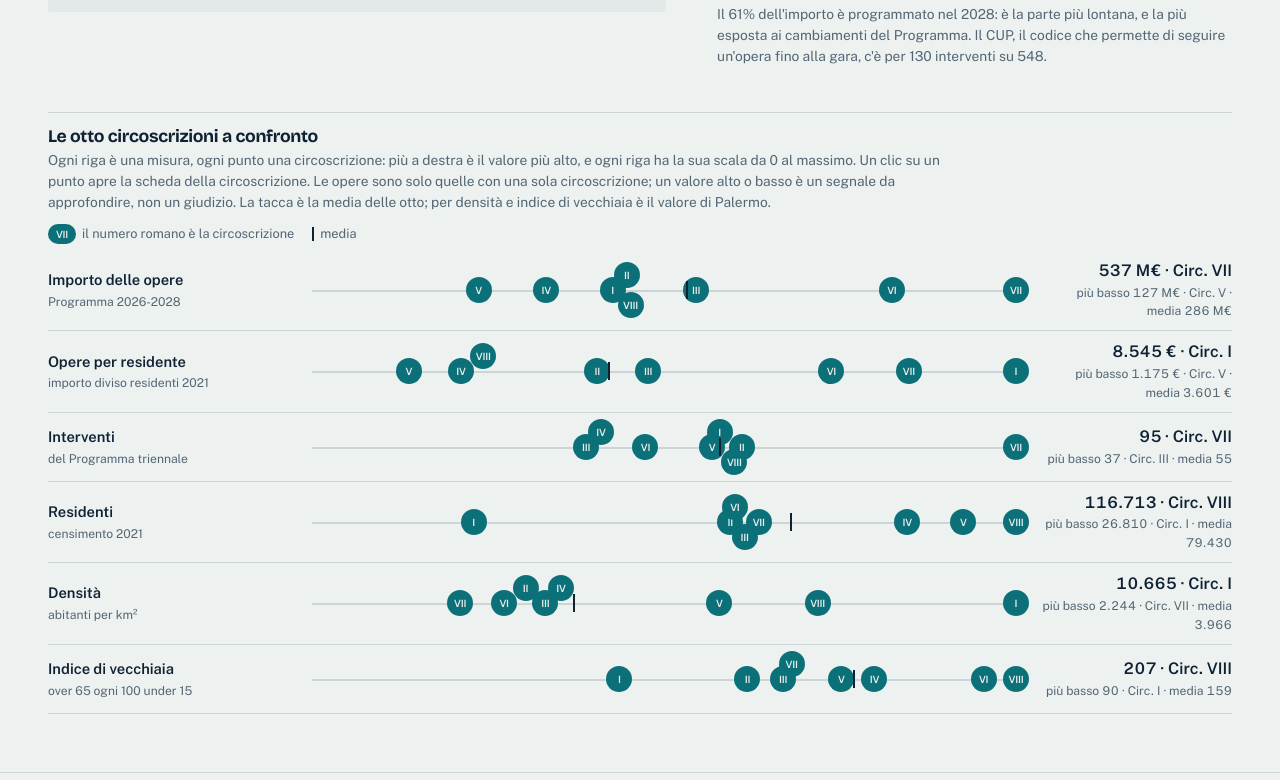
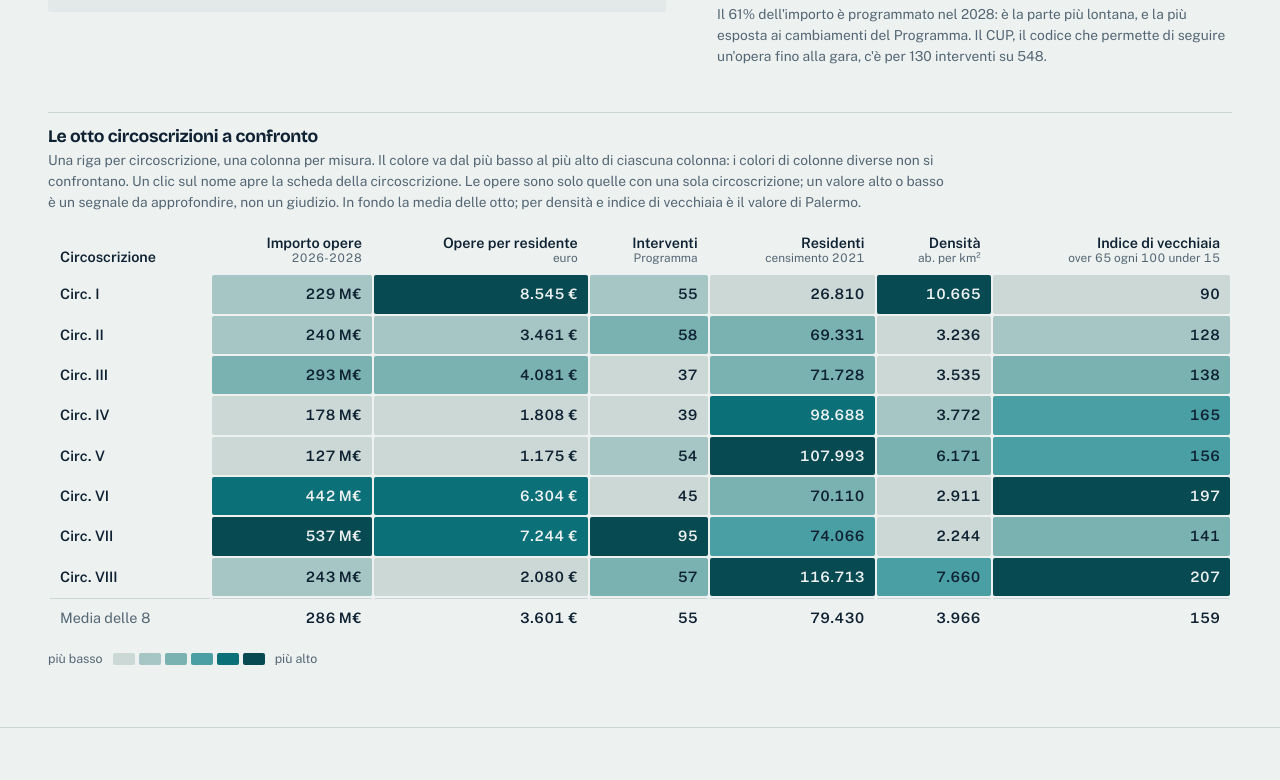
Before and after one commit to PalermoHub/palermo_in_chiaro, a plain HTML site: page index.html in a window 1280 px wide. Shown: the part 2360-3140 px from the top of the page. Drawn offline with nearby package versions, Linux system fonts and the light colour scheme.

Commit message:
Sostituisce nella home la striscia di punti con una tabella a colori
I punti con il numero romano, sfalsati su tre file, si leggevano male e
ricordavano uno spartito. Nella home le otto circoscrizioni sono ora una tabella
a colori: una riga per circoscrizione, una colonna per misura, il numero scritto
in ogni cella, il colore dal più basso al più alto di ciascuna colonna e la
media in fondo. Il nome porta alla scheda. La striscia di punti resta nelle
schede e nelle statistiche, dove c'è una circoscrizione scelta in evidenza.

Co-Authored-By: Claude Sonnet 5.5 <noreply@anthropic.com>

```diff
--- a/circoscrizione/1/index.html
+++ b/circoscrizione/1/index.html
@@ -28,7 +28,7 @@
 <link rel="preconnect" href="https://fonts.googleapis.com">
 <link rel="preconnect" href="https://fonts.gstatic.com" crossorigin>
 <link href="https://fonts.googleapis.com/css2?family=Bricolage+Grotesque:opsz,wght@12..96,500;12..96,700&family=Public+Sans:ital,wght@0,400;0,600;1,400&display=swap" rel="stylesheet">
-<link rel="stylesheet" href="../../css/style.css?v=20261126a">
+<link rel="stylesheet" href="../../css/style.css?v=20261126b">
 <script src="../../js/tema.js?v=20261120a"></script>
 <script src="../../js/ambiente.js?v=20261124d"></script>
 <script type="application/ld+json">
@@ -236,7 +236,7 @@
 <script src="../../js/cerca.js?v=20261121a"></script>
 <script src="../../js/crediti.js?v=20261119a"></script>
 <script src="../../js/su.js?v=20261125a"></script>
-<script src="../../js/grafici.js?v=20261126g"></script>
+<script src="../../js/grafici.js?v=20261126h"></script>
 <script src="../../js/circoscrizione.js?v=20261126b"></script>
 </body>
 </html>
--- a/css/style.css
+++ b/css/style.css
@@ -1547,3 +1547,23 @@ body > main { flex: 1 0 auto; }
 .str-pista i.p-tutte, .str-leg i.p-tutte { display: inline-flex; align-items: center; justify-content: center; text-align: center; }
 .str-pista i.p-tutte { position: absolute; }
 .str-leg i.p-tutte { position: static; }
+
+/* tabella a colori (js/grafici.js, calore) */
+.cal-scroll { overflow-x: auto; }
+.calore { width: 100%; border-collapse: separate; border-spacing: 2px; font-variant-numeric: tabular-nums; min-width: 620px; }
+.calore th, .calore td { padding: 8px 10px; font-size: 0.9rem; }
+.calore thead th { text-align: right; font-weight: 600; vertical-align: bottom; line-height: 1.2; }
+.calore thead th:first-child { text-align: left; }
+.calore thead small { display: block; color: var(--muto); font-weight: 400; font-size: 0.74rem; }
+.calore tbody th { text-align: left; font-weight: 600; white-space: nowrap; }
+.calore tbody th a { color: var(--inchiostro); text-decoration: none; }
+.calore tbody th a:hover { text-decoration: underline; text-underline-offset: 3px; }
+.calore td.num { text-align: right; font-weight: 600; color: var(--inchiostro); border-radius: 2px; }
+.calore tbody td.cal-5, .calore tbody td.cal-6 { color: var(--carta); }
+@media (prefers-color-scheme: dark) { :root:not([data-theme]) .calore tbody td.cal-4 { color: var(--carta); } }
+:root[data-theme="dark"] .calore tbody td.cal-4 { color: var(--carta); }
+.calore tfoot th, .calore tfoot td { color: var(--muto); font-weight: 500; border-top: 1px solid var(--linea); text-align: right; }
+.calore tfoot th { text-align: left; }
+.cal-leg { display: flex; align-items: center; gap: 4px; margin-top: 10px; font-size: 0.78rem; color: var(--muto); }
+.cal-leg i { width: 22px; height: 12px; border-radius: 2px; display: inline-block; }
+.cal-leg span:first-child { margin-right: 6px; } .cal-leg span:last-child { margin-left: 6px; }
--- a/index.html
+++ b/index.html
@@ -31,7 +31,7 @@
 <link rel="preconnect" href="https://fonts.googleapis.com">
 <link rel="preconnect" href="https://fonts.gstatic.com" crossorigin>
 <link href="https://fonts.googleapis.com/css2?family=Bricolage+Grotesque:opsz,wght@12..96,500;12..96,700&family=Public+Sans:ital,wght@0,400;0,600;1,400&display=swap" rel="stylesheet">
-<link rel="stylesheet" href="css/style.css?v=20261126a">
+<link rel="stylesheet" href="css/style.css?v=20261126b">
 <script src="js/tema.js?v=20261120a"></script>
 <script src="js/ambiente.js?v=20261124d"></script>
 
@@ -282,7 +282,7 @@
 <script src="js/cerca.js?v=20261121a"></script>
 <script src="js/crediti.js?v=20261119a"></script>
 <script src="js/su.js?v=20261125a"></script>
-<script src="js/grafici.js?v=20261126g"></script>
-<script src="js/app.js?v=20261126b"></script>
+<script src="js/grafici.js?v=20261126h"></script>
+<script src="js/app.js?v=20261126c"></script>
 </body>
 </html>
--- a/js/app.js
+++ b/js/app.js
@@ -666,22 +666,21 @@
 
     /* le otto circoscrizioni a confronto, misura per misura: una striscia di punti per riga */
     {
-      const st = (nome, sub, f, formatta, media) => ({ nome, sub, formatta, media, punti: ROM.map(c => ({ id: c, nome: 'Circ. ' + c, val: f(c) || 0 })) });
       const mediaOtto = (f) => ROM.reduce((s, c) => s + (f(c) || 0), 0) / ROM.length;
       const n0 = (n) => it(n, Number.isInteger(n) ? 0 : 1);
       const box = $('opere-strisce');
       box.append(el('h3', { text: 'Le otto circoscrizioni a confronto' }),
-        el('p', { class: 'nota', text: 'Ogni riga è una misura, ogni punto una circoscrizione: più a destra è il valore più alto, e ogni riga ha la sua scala da 0 al massimo. Un clic su un punto apre la scheda della circoscrizione. Le opere sono solo quelle con una sola circoscrizione; un valore alto o basso è un segnale da approfondire, non un giudizio. La tacca è la media delle otto; per densità e indice di vecchiaia è il valore di Palermo.' }));
-      window.GraficiPIC.strisce(box, {
-        mediaNome: 'media',
-        apri: (c) => { location.href = paginaCirc(c); },
-        righe: [
-          st('Importo delle opere', 'Programma 2026-2028', c => O(c).importo_triennio_eur, n => mln(n, 0), mediaOtto(c => O(c).importo_triennio_eur)),
-          st('Opere per residente', 'importo diviso residenti 2021', c => O(c).importo_triennio_per_residente_eur, n => it(n) + ' €', mediaPc),
-          st('Interventi', 'del Programma triennale', c => O(c).interventi, n0, mediaOtto(c => O(c).interventi)),
-          st('Residenti', 'censimento 2021', c => P(c).residenti, n => it(n), mediaOtto(c => P(c).residenti)),
-          st('Densità', 'abitanti per km²', c => P(c).densita_ab_kmq, n => it(n), D.prof.totale_palermo.densita_ab_kmq),
-          st('Indice di vecchiaia', 'over 65 ogni 100 under 15', c => P(c).indice_vecchiaia, n => it(n), D.prof.totale_palermo.indice_vecchiaia),
+        el('p', { class: 'nota', text: 'Una riga per circoscrizione, una colonna per misura. Il colore va dal più basso al più alto di ciascuna colonna: i colori di colonne diverse non si confrontano. Un clic sul nome apre la scheda della circoscrizione. Le opere sono solo quelle con una sola circoscrizione; un valore alto o basso è un segnale da approfondire, non un giudizio. In fondo la media delle otto; per densità e indice di vecchiaia è il valore di Palermo.' }));
+      const col = (nome, sub, f, formatta, media) => ({ nome, sub, formatta, media, valori: Object.fromEntries(ROM.map(c => [c, f(c) || 0])) });
+      window.GraficiPIC.calore(box, {
+        righe: ROM, apri: paginaCirc, mediaNome: 'Media delle 8',
+        colonne: [
+          col('Importo opere', '2026-2028', c => O(c).importo_triennio_eur, n => mln(n, 0), mediaOtto(c => O(c).importo_triennio_eur)),
+          col('Opere per residente', 'euro', c => O(c).importo_triennio_per_residente_eur, n => it(n) + ' €', mediaPc),
+          col('Interventi', 'Programma', c => O(c).interventi, n0, mediaOtto(c => O(c).interventi)),
+          col('Residenti', 'censimento 2021', c => P(c).residenti, n => it(n), mediaOtto(c => P(c).residenti)),
+          col('Densità', 'ab. per km²', c => P(c).densita_ab_kmq, n => it(n), D.prof.totale_palermo.densita_ab_kmq),
+          col('Indice di vecchiaia', 'over 65 ogni 100 under 15', c => P(c).indice_vecchiaia, n => it(n), D.prof.totale_palermo.indice_vecchiaia),
         ],
       });
     }
--- a/js/grafici.js
+++ b/js/grafici.js
@@ -149,5 +149,35 @@
     host.append(box);
   }
 
-  window.GraficiPIC = { ciambella, colonne, strisce };
+
+  /* tabella a colori: una riga per unità, una colonna per misura, il numero in ogni cella.
+     Il colore va dal più basso al più alto di ciascuna colonna (scala propria). */
+  function calore(host, { righe, colonne, apri = null, mediaNome = 'Media' }) {
+    const sc = ['--s1', '--s2', '--s3', '--s4', '--s5', '--s6'];
+    const t = H('table', { class: 'calore' });
+    t.append(H('thead', {}, H('tr', {}, [H('th', { scope: 'col', text: 'Circoscrizione' })].concat(colonne.map((c) =>
+      H('th', { scope: 'col', class: 'num' }, [H('span', { text: c.nome }), c.sub ? H('small', { text: c.sub }) : null]))))));
+    const corpo = H('tbody');
+    const lim = colonne.map((c) => { const v = righe.map((r) => c.valori[r]); return [Math.min(...v), Math.max(...v)]; });
+    righe.forEach((r) => {
+      const tr = H('tr', { class: apri ? 'clic' : null });
+      tr.append(H('th', { scope: 'row' }, apri ? H('a', { href: apri(r), text: 'Circ. ' + r }) : 'Circ. ' + r));
+      colonne.forEach((c, k) => {
+        const v = c.valori[r], [mn, mx] = lim[k];
+        const b = mx > mn ? Math.min(5, Math.floor(6 * (v - mn) / (mx - mn))) : 2;
+        const cls = 'num cal-' + (b + 1);
+        const td = H('td', { class: cls, style: `background:var(${sc[b]})`, text: c.formatta(v) });
+        td.setAttribute('title', `Circ. ${r} · ${c.nome}: ${c.formatta(v)}${v === mx ? ' (il più alto)' : v === mn ? ' (il più basso)' : ''}`);
+        tr.append(td);
+      });
+      corpo.append(tr);
+    });
+    t.append(corpo);
+    t.append(H('tfoot', {}, H('tr', {}, [H('th', { scope: 'row', text: mediaNome })].concat(colonne.map((c) =>
+      H('td', { class: 'num', text: c.media != null ? c.formatta(c.media) : '' }))))));
+    const leg = H('div', { class: 'cal-leg' }, [H('span', { text: 'più basso' })].concat(sc.map((x) => H('i', { style: `background:var(${x})` })), [H('span', { text: 'più alto' })]));
+    host.append(H('div', { class: 'cal-scroll' }, t), leg);
+  }
+
+  window.GraficiPIC = { ciambella, colonne, strisce, calore };
 })();
```
Also changed, not shown: circoscrizione/2/index.html (+2 -2 lines), circoscrizione/3/index.html (+2 -2 lines), circoscrizione/4/index.html (+2 -2 lines), circoscrizione/5/index.html (+2 -2 lines), circoscrizione/6/index.html (+2 -2 lines), circoscrizione/7/index.html (+2 -2 lines), circoscrizione/8/index.html (+2 -2 lines), fonti.html (+1 -1 lines), guida.html (+1 -1 lines), metodo.html (+1 -1 lines), privacy.html (+1 -1 lines), progetti.html (+1 -1 lines), progetto.html (+1 -1 lines), statistiche.html (+2 -2 lines).
